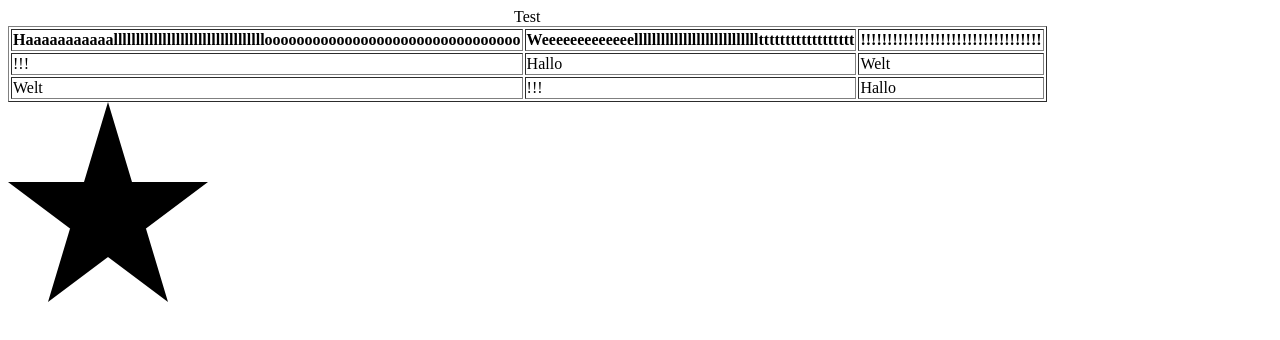
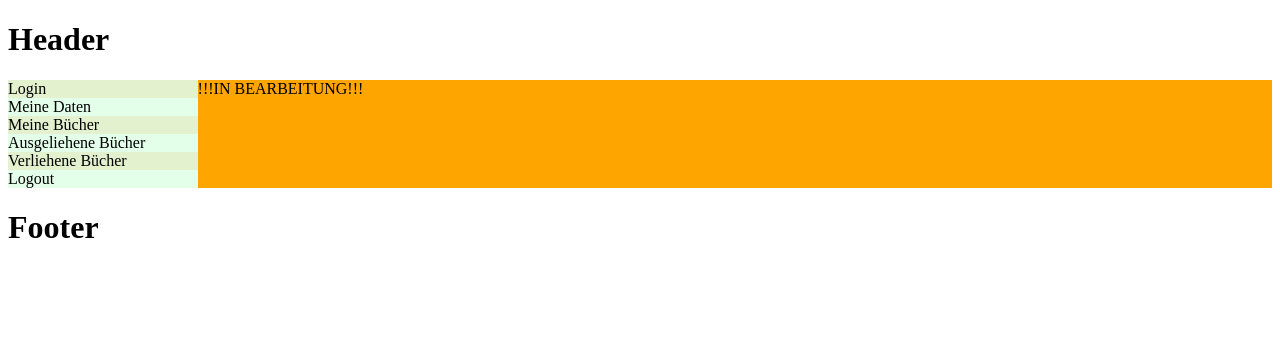
Before and after one commit to DominikR02/readbetter, a plain HTML site: page testSite2.html in a window 1280 px wide. Drawn offline with Linux system fonts and the light colour scheme.

Commit message:
testSite2 | in Bearbeitung
testSite2:  Noch in Bearbeitung

```diff
--- a/testSite2.html
+++ b/testSite2.html
@@ -3,7 +3,7 @@
 <head>
     <meta charset="UTF-8">
     <meta name="viewport" content="width=device-width, initial-scale=1.0">
-    <title>testSite2 | readbetter</title>
+    <title>testSite2 | MyPage | readbetter</title>
     <link rel="stylesheet" type="text/css" href="css/header.css">
     <link rel="stylesheet" type="text/css" href="css/stylesheet.css">
     <style>
@@ -11,27 +11,22 @@
     </style>
 </head>
 <body>
-<table border="1">
-    <caption>Test</caption>
-    <tr>
-        <th>Haaaaaaaaaaalllllllllllllllllllllllllllllllllloooooooooooooooooooooooooooooooo</th>
-        <th>Weeeeeeeeeeeeelllllllllllllllllllllllllllltttttttttttttttttt</th>
-        <th>!!!!!!!!!!!!!!!!!!!!!!!!!!!!!!!!!!</th>
-    </tr>
-    <tr>
-        <td>!!!</td>
-        <td>Hallo</td>
-        <td>Welt</td>
-    </tr>
-    <tr>
-        <td>Welt</td>
-        <td>!!!</td>
-        <td>Hallo</td>
-    </tr>
-</table>
+<h1>Header</h1>
 
-<svg width="200" height="200">
-    <polygon points="100,0 40,200 200,80 0,80 160,200"></polygon>
-</svg>
+<div style="display: flex">
+    <div style="width: 15%">
+        <div style="background-color: #E3F1CF">Login</div>
+        <div style="background-color: #E3FFE9">Meine Daten</div>
+        <div style="background-color: #E3F1CF">Meine Bücher</div>
+        <div style="background-color: #E3FFE9">Ausgeliehene Bücher</div>
+        <div style="background-color: #E3F1CF">Verliehene Bücher</div>
+        <div style="background-color: #E3FFE9">Logout</div>
+    </div>
+    <div style="background-color: orange; width: 85%">
+        !!!IN BEARBEITUNG!!!
+    </div>
+</div>
+
+<h1>Footer</h1>
 </body>
 </html>
```
